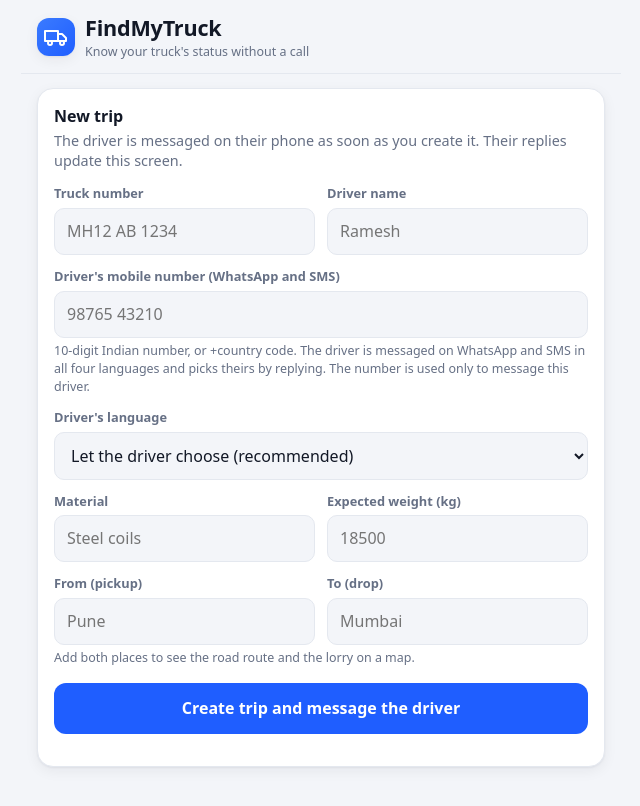
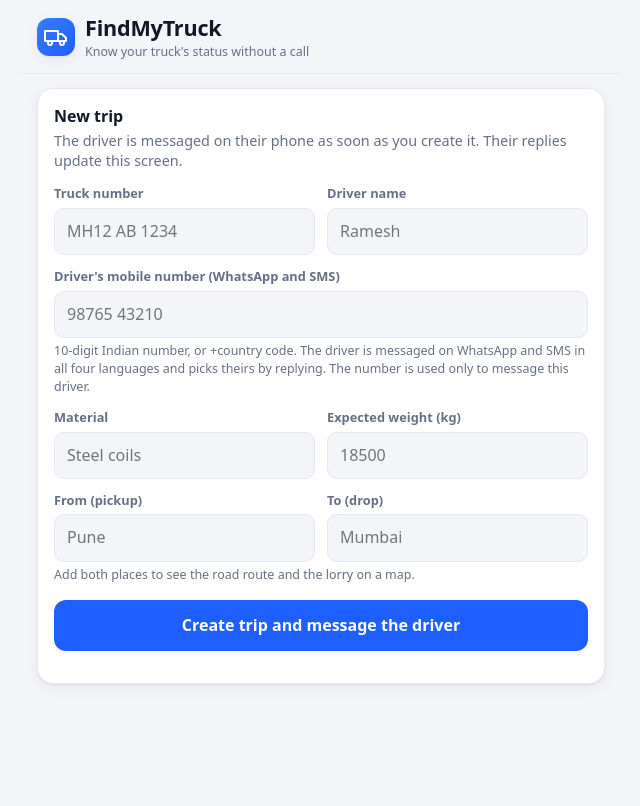
Before and after one commit to Harsh39239/findmytruck, a Next.js app: page /app in a window 1280 px wide. Shown: the top 806 px of the page, without its empty margins (319-959 px from the left). Built offline with nearby package versions, Linux system fonts and the light colour scheme.

Commit message:
Remove the driver language choice from the new trip form: the driver picks it by replying
Co-Authored-By: Claude Sonnet 5.5 <noreply@anthropic.com>

```diff
--- a/app/new-trip-form.tsx
+++ b/app/new-trip-form.tsx
@@ -2,9 +2,9 @@
 
 import { useState } from "react";
 import { buildRoute } from "@/lib/geo";
-import { LABELS, LANGUAGES } from "@/lib/labels";
+import { LABELS } from "@/lib/labels";
 import { normalizePhone } from "@/lib/rules";
-import type { Language, RouteInfo, Trip } from "@/lib/store";
+import type { RouteInfo, Trip } from "@/lib/store";
 import { Brand } from "./ui";
 
 export type Invite = { configured: boolean; sent: boolean; results: { via: string; sent: boolean; error?: string }[] };
@@ -43,7 +43,7 @@ export default function NewTripForm({ onCreated, onCancel }: { onCreated: (c: Cr
     const res = await fetch("/api/trip", {
       method: "POST",
       headers: { "Content-Type": "application/json" },
-      body: JSON.stringify({ ...values, route }),
+      body: JSON.stringify({ ...values, language: "auto", route }), // the driver picks their language by replying
     });
     const data = await res.json();
     setBusy("");
@@ -55,8 +55,7 @@ export default function NewTripForm({ onCreated, onCancel }: { onCreated: (c: Cr
       if (data.invite?.sent) chat.close(); // already delivered automatically on WhatsApp and/or SMS
       else {
         // Messaging is not connected: open WhatsApp with the driver's web link ready for the manager to send.
-        const lang = (values.language === "auto" ? "en" : values.language) as Language;
-        const text = LABELS[lang].invite.replace("{url}", `${window.location.origin}/driver/${data.id}`);
+        const text = LABELS.en.invite.replace("{url}", `${window.location.origin}/driver/${data.id}`);
         chat.location.href = `https://wa.me/${toPhone.replace("+", "")}?text=${encodeURIComponent(text)}`;
       }
     }
@@ -81,11 +80,6 @@ export default function NewTripForm({ onCreated, onCancel }: { onCreated: (c: Cr
           10-digit Indian number, or +country code. The driver is messaged on WhatsApp and SMS in all four languages and
           picks theirs by replying. The number is used only to message this driver.
         </div>
-        <label>Driver&apos;s language</label>
-        <select name="language" defaultValue="auto">
-          <option value="auto">Let the driver choose (recommended)</option>
-          {LANGUAGES.map((l) => <option key={l.code} value={l.code}>{l.name}</option>)}
-        </select>
         <div className="grid2">
           <div><label>Material</label><input name="material" placeholder="Steel coils" /></div>
           <div><label>Expected weight (kg)</label><input name="expectedKg" type="number" inputMode="numeric" placeholder="18500" /></div>
```
